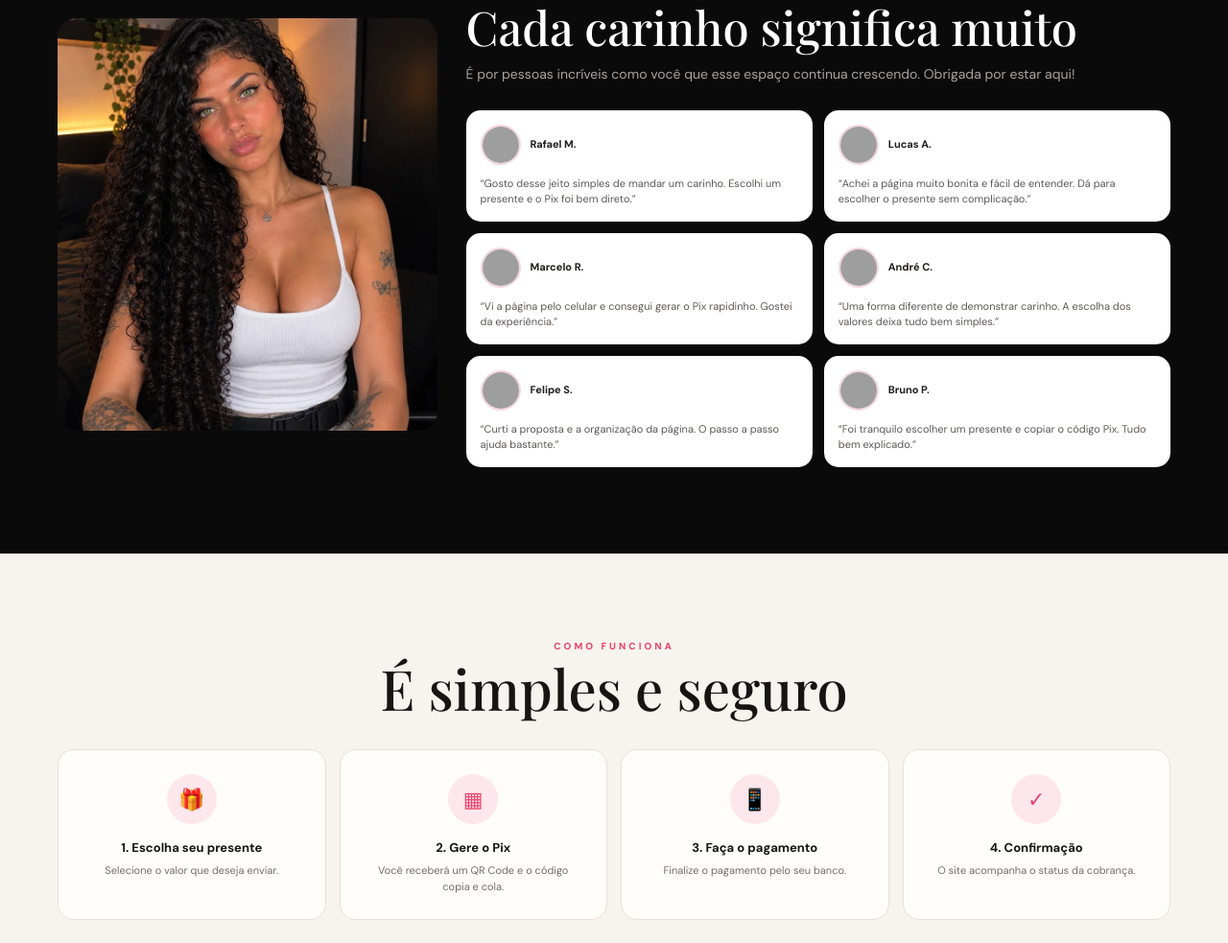
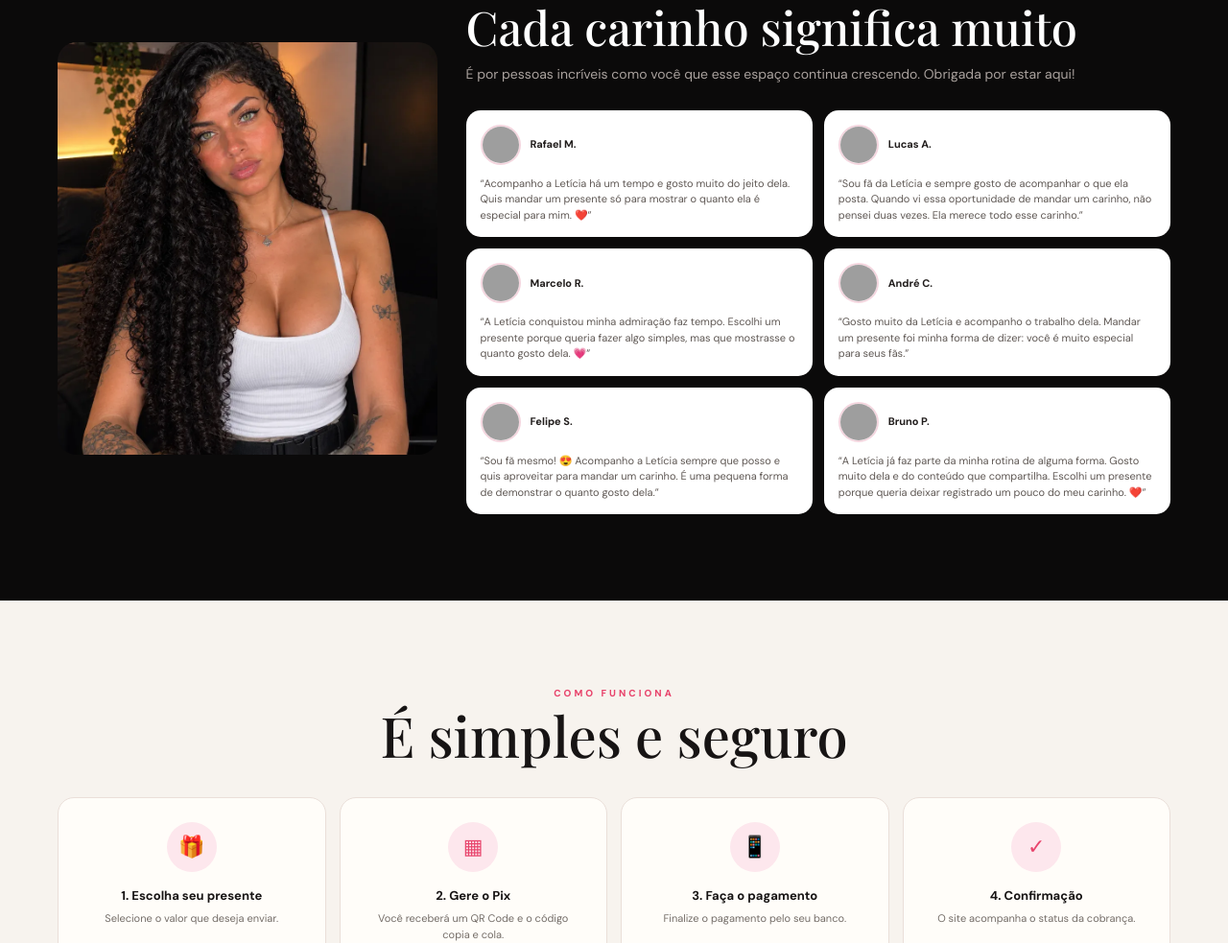
Before and after one commit to cyberleek94-creator/leticia-vieira-site, a website: page public/index.html in a window 1280 px wide. Shown: the part 2823-3806 px from the top of the page at 96% size. Drawn offline with nearby package versions, Linux system fonts and the light colour scheme; grey boxes are pictures that could not be loaded.

Commit message:
Atualiza depoimentos da seção de fãs

```diff
--- a/public/index.html
+++ b/public/index.html
@@ -50,12 +50,12 @@ section{padding:90px 0}.section-head{text-align:center;margin-bottom:34px}.secti
 
 
 <section class="community"><div class="wrap community-grid"><div class="community-photo"><img src="images/leticia-galeria-2.webp" alt="Letícia Vieira" loading="lazy"></div><div><div class="label" style="color:#ff8faa">VOCÊS FAZEM PARTE DISSO</div><h2>Cada carinho significa muito</h2><p class="community-lead">É por pessoas incríveis como você que esse espaço continua crescendo. Obrigada por estar aqui!</p><div class="testimonials">
-<div class="quote"><div class="person"><img src="https://randomuser.me/api/portraits/men/32.jpg" alt="Foto ilustrativa de Rafael" loading="lazy"><div><b>Rafael M.</b></div></div><p>“Gosto desse jeito simples de mandar um carinho. Escolhi um presente e o Pix foi bem direto.”</p></div>
-<div class="quote"><div class="person"><img src="https://randomuser.me/api/portraits/men/44.jpg" alt="Foto ilustrativa de Lucas" loading="lazy"><div><b>Lucas A.</b></div></div><p>“Achei a página muito bonita e fácil de entender. Dá para escolher o presente sem complicação.”</p></div>
-<div class="quote"><div class="person"><img src="https://randomuser.me/api/portraits/men/52.jpg" alt="Foto ilustrativa de Marcelo" loading="lazy"><div><b>Marcelo R.</b></div></div><p>“Vi a página pelo celular e consegui gerar o Pix rapidinho. Gostei da experiência.”</p></div>
-<div class="quote"><div class="person"><img src="https://randomuser.me/api/portraits/men/61.jpg" alt="Foto ilustrativa de André" loading="lazy"><div><b>André C.</b></div></div><p>“Uma forma diferente de demonstrar carinho. A escolha dos valores deixa tudo bem simples.”</p></div>
-<div class="quote"><div class="person"><img src="https://randomuser.me/api/portraits/men/68.jpg" alt="Foto ilustrativa de Felipe" loading="lazy"><div><b>Felipe S.</b></div></div><p>“Curti a proposta e a organização da página. O passo a passo ajuda bastante.”</p></div>
-<div class="quote"><div class="person"><img src="https://randomuser.me/api/portraits/men/75.jpg" alt="Foto ilustrativa de Bruno" loading="lazy"><div><b>Bruno P.</b></div></div><p>“Foi tranquilo escolher um presente e copiar o código Pix. Tudo bem explicado.”</p></div>
+<div class="quote"><div class="person"><img src="https://randomuser.me/api/portraits/men/32.jpg" alt="Foto ilustrativa de Rafael" loading="lazy"><div><b>Rafael M.</b></div></div><p>“Acompanho a Letícia há um tempo e gosto muito do jeito dela. Quis mandar um presente só para mostrar o quanto ela é especial para mim. ❤️”</p></div>
+<div class="quote"><div class="person"><img src="https://randomuser.me/api/portraits/men/44.jpg" alt="Foto ilustrativa de Lucas" loading="lazy"><div><b>Lucas A.</b></div></div><p>“Sou fã da Letícia e sempre gosto de acompanhar o que ela posta. Quando vi essa oportunidade de mandar um carinho, não pensei duas vezes. Ela merece todo esse carinho.”</p></div>
+<div class="quote"><div class="person"><img src="https://randomuser.me/api/portraits/men/52.jpg" alt="Foto ilustrativa de Marcelo" loading="lazy"><div><b>Marcelo R.</b></div></div><p>“A Letícia conquistou minha admiração faz tempo. Escolhi um presente porque queria fazer algo simples, mas que mostrasse o quanto gosto dela. 💗”</p></div>
+<div class="quote"><div class="person"><img src="https://randomuser.me/api/portraits/men/61.jpg" alt="Foto ilustrativa de André" loading="lazy"><div><b>André C.</b></div></div><p>“Gosto muito da Letícia e acompanho o trabalho dela. Mandar um presente foi minha forma de dizer: você é muito especial para seus fãs.”</p></div>
+<div class="quote"><div class="person"><img src="https://randomuser.me/api/portraits/men/68.jpg" alt="Foto ilustrativa de Felipe" loading="lazy"><div><b>Felipe S.</b></div></div><p>“Sou fã mesmo! 😍 Acompanho a Letícia sempre que posso e quis aproveitar para mandar um carinho. É uma pequena forma de demonstrar o quanto gosto dela.”</p></div>
+<div class="quote"><div class="person"><img src="https://randomuser.me/api/portraits/men/75.jpg" alt="Foto ilustrativa de Bruno" loading="lazy"><div><b>Bruno P.</b></div></div><p>“A Letícia já faz parte da minha rotina de alguma forma. Gosto muito dela e do conteúdo que compartilha. Escolhi um presente porque queria deixar registrado um pouco do meu carinho. ❤️”</p></div>
 </div></div></div></section><section id="como"><div class="wrap"><div class="section-head"><div class="label">COMO FUNCIONA</div><h2>É simples e seguro</h2></div><div class="steps"><div class="step"><div class="step-icon">🎁</div><b>1. Escolha seu presente</b><p>Selecione o valor que deseja enviar.</p></div><div class="step"><div class="step-icon">▦</div><b>2. Gere o Pix</b><p>Você receberá um QR Code e o código copia e cola.</p></div><div class="step"><div class="step-icon">📱</div><b>3. Faça o pagamento</b><p>Finalize o pagamento pelo seu banco.</p></div><div class="step"><div class="step-icon">✓</div><b>4. Confirmação</b><p>O site acompanha o status da cobrança.</p></div></div></div></section><section class="final"><div class="wrap"><div class="final-box"><div class="label">SEU CARINHO COMEÇA AQUI</div><h2>Quer me surpreender? ♡</h2><p>Escolha um presente e deixe seu carinho chegar até mim.</p><button class="primary" onclick="go('presentes')">🎁 Enviar um presente →</button></div></div></section>
 </main>
 <footer class="footer"><div class="wrap footer-grid"><div><div class="brand">Letícia <span>Vieira ♡</span></div><p>Obrigada por estar aqui!</p></div><div><h4>Navegação</h4><a href="#inicio">Início</a><a href="#presentes">Presentes</a><a href="#sobre">Sobre</a><a href="#como">Como funciona</a></div><div><h4>Transparência</h4><div class="transparency">Letícia Vieira é uma personagem virtual criada com inteligência artificial.</div><a href="#">Termos</a><a href="#">Privacidade</a></div></div></footer>
```
